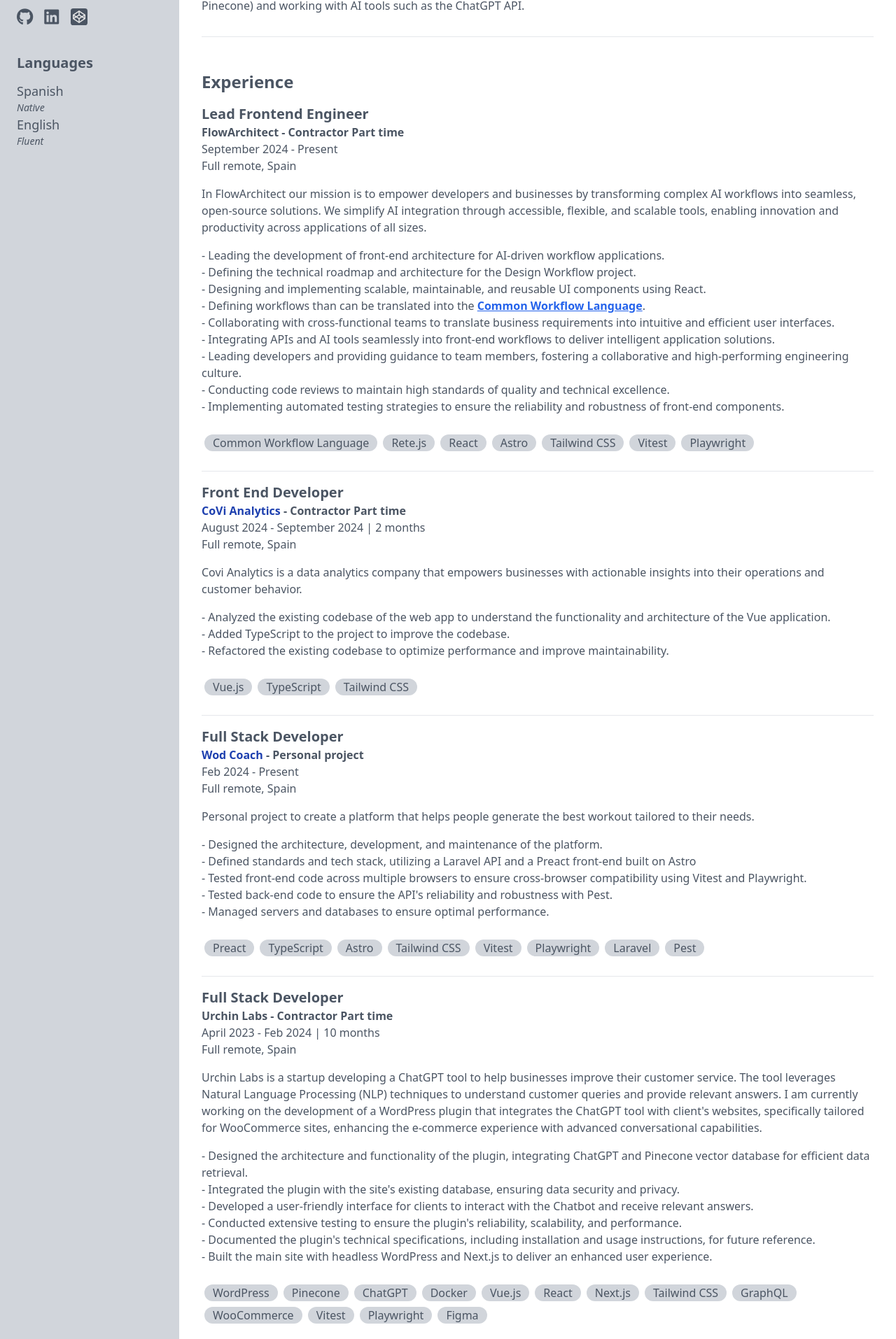
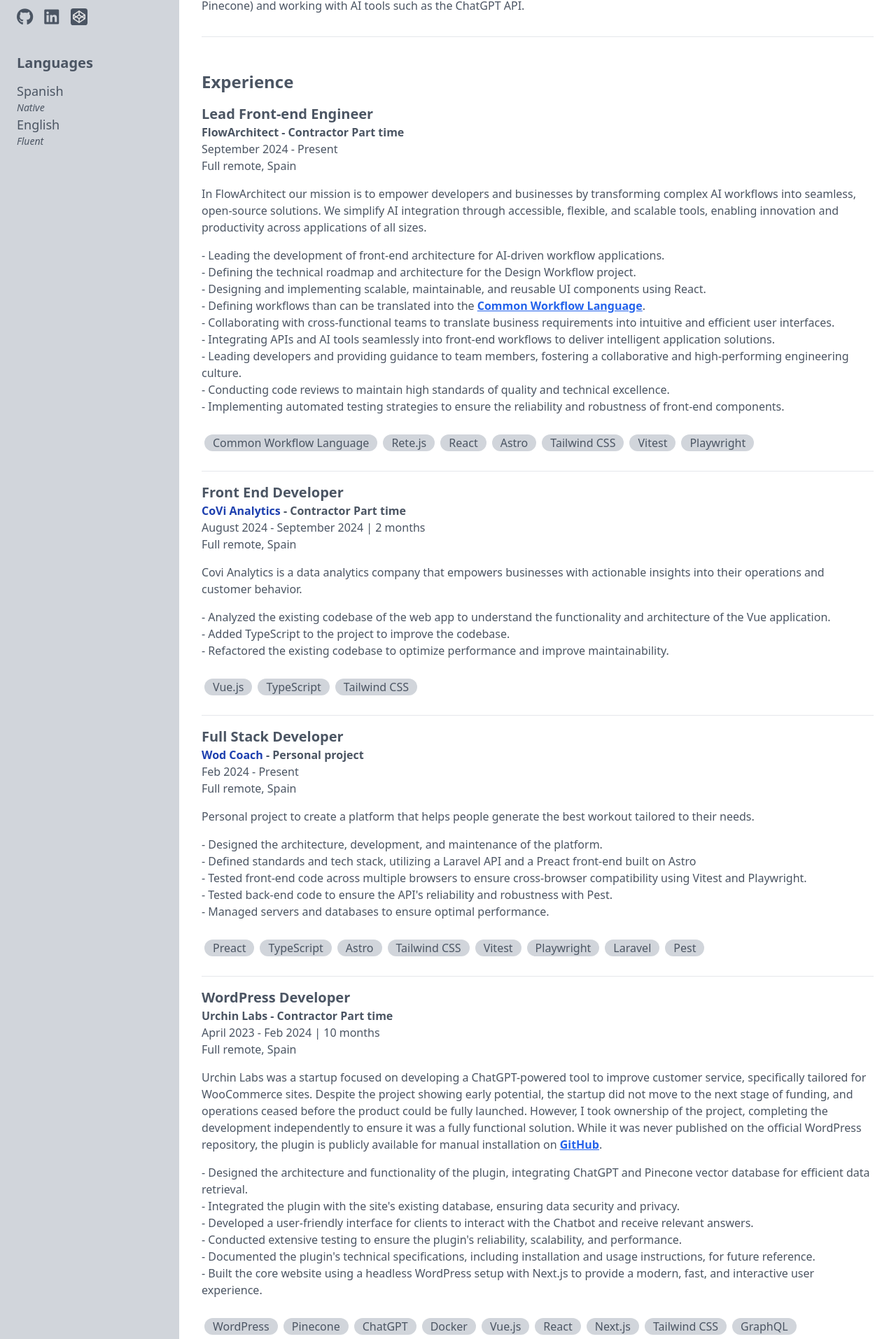
Before and after one commit to DuffmanCC/web-cv, a Vue app: page / in a window 1280 px wide. Shown: the part 348-2262 px from the top of the page at 70% size. Built offline with nearby package versions, Linux system fonts and the light colour scheme.

Commit message:
fix typos in job titles and update job intro; change last updated date

```diff
--- a/src/App.vue
+++ b/src/App.vue
@@ -37,7 +37,7 @@
                 >
                   <JobInfo :job="job" />
 
-                  <p class="mb-4" v-if="job.intro" v-text="job.intro"></p>
+                  <p class="mb-4" v-if="job.intro" v-html="job.intro"></p>
 
                   <JobTasks :tasks="job.tasks" />
 
@@ -97,7 +97,7 @@
           Carlos Ortiz -
           <small
             >Last updated on
-            <time datetime="2025-01-10">January 10, 2025</time>
+            <time datetime="2025-01-11">January 11, 2025</time>
           </small>
         </footer>
       </div>
--- a/src/data/en.json
+++ b/src/data/en.json
@@ -9,7 +9,7 @@
 
   "experience": [
     {
-      "title": "Lead Frontend Engineer",
+      "title": "Lead Front-end Engineer",
       "company": "FlowArchitect",
       "type": "Contractor Part time",
       "period": "September 2024 - Present",
@@ -80,19 +80,19 @@
       ]
     },
     {
-      "title": "Full Stack Developer",
+      "title": "WordPress Developer",
       "company": "Urchin Labs",
       "type": "Contractor Part time",
       "period": "April 2023 - Feb 2024 | 10 months",
       "place": "Full remote, Spain",
-      "intro": "Urchin Labs is a startup developing a ChatGPT tool to help businesses improve their customer service. The tool leverages Natural Language Processing (NLP) techniques to understand customer queries and provide relevant answers. I am currently working on the development of a WordPress plugin that integrates the ChatGPT tool with client's websites, specifically tailored for WooCommerce sites, enhancing the e-commerce experience with advanced conversational capabilities.",
+      "intro": "Urchin Labs was a startup focused on developing a ChatGPT-powered tool to improve customer service, specifically tailored for WooCommerce sites. Despite the project showing early potential, the startup did not move to the next stage of funding, and operations ceased before the product could be fully launched. However, I took ownership of the project, completing the development independently to ensure it was a fully functional solution. While it was never published on the official WordPress repository, the plugin is publicly available for manual installation on <a href='https://github.com/DuffmanCC/main-gpt-release' target='blank' class='underline font-bold text-blue-600 dark:text-blue-400'>GitHub</a>.",
       "tasks": [
         "- Designed the architecture and functionality of the plugin, integrating ChatGPT and Pinecone vector database for efficient data retrieval.",
         "- Integrated the plugin with the site's existing database, ensuring data security and privacy.",
         "- Developed a user-friendly interface for clients to interact with the Chatbot and receive relevant answers.",
         "- Conducted extensive testing to ensure the plugin's reliability, scalability, and performance.",
         "- Documented the plugin's technical specifications, including installation and usage instructions, for future reference.",
-        "- Built the main site with headless WordPress and Next.js to deliver an enhanced user experience."
+        "- Built the core website using a headless WordPress setup with Next.js to provide a modern, fast, and interactive user experience."
       ],
       "skills": [
         "WordPress",
@@ -162,7 +162,7 @@
         "- Led the design and implementation of new features and functionality to enhance the user experience.",
         "- Defined standards and tech stack in collaboration with other agencies and teams.",
         "- Created custom Gutenberg blocks based on Advanced Custom Fields and Vue.js",
-        "- Developed a design system using <a href='https://storybook.js.org/' target='_blank' class='hover:underline text-blue-800 dark:text-blue-400'>Storybook</a> to manage all frontend resources of the corporate website.",
+        "- Developed a design system using <a href='https://storybook.js.org/' target='_blank' class='hover:underline text-blue-800 dark:text-blue-400'>Storybook</a> to manage all front-end resources of the corporate website.",
         "- Created single-page applications and other microsites based on Vue.js",
         "- Monitored website performance and took appropriate action to ensure optimal performance."
       ],
```
